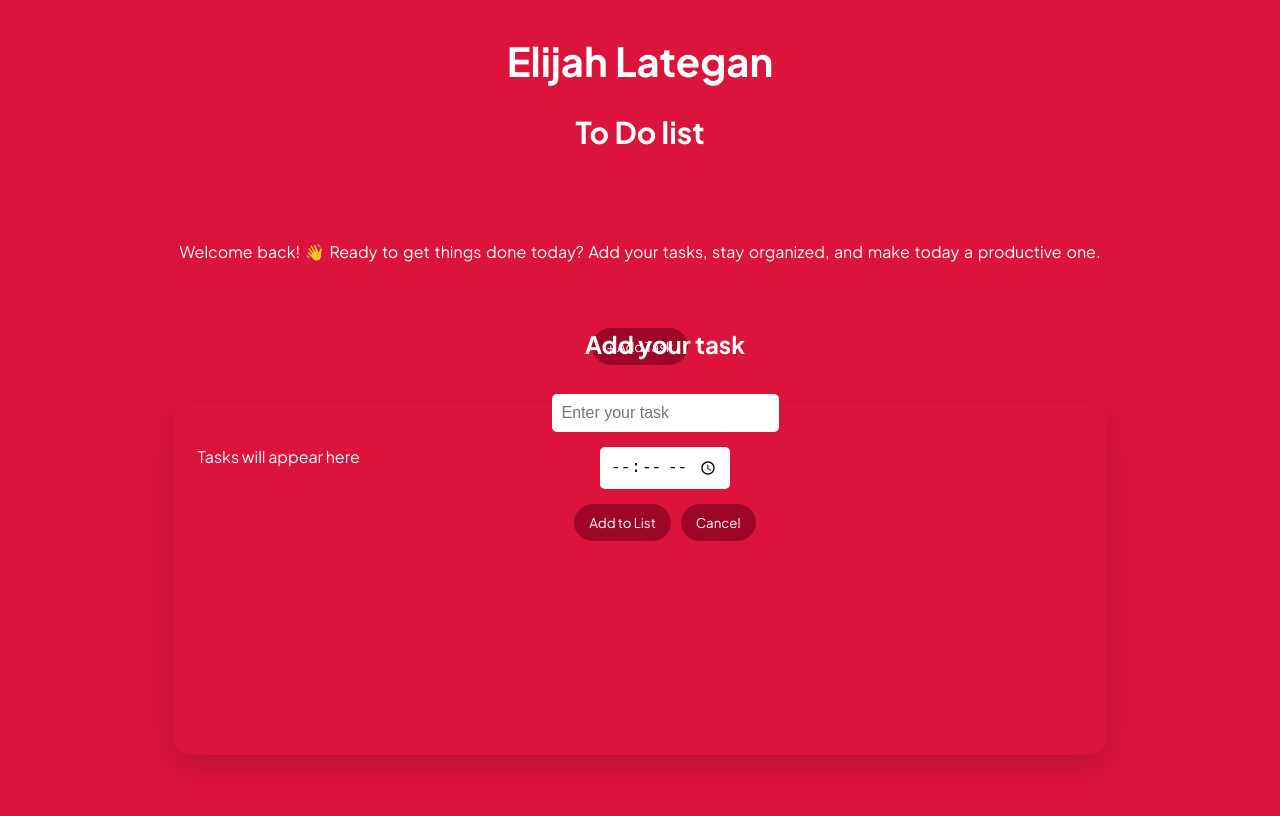
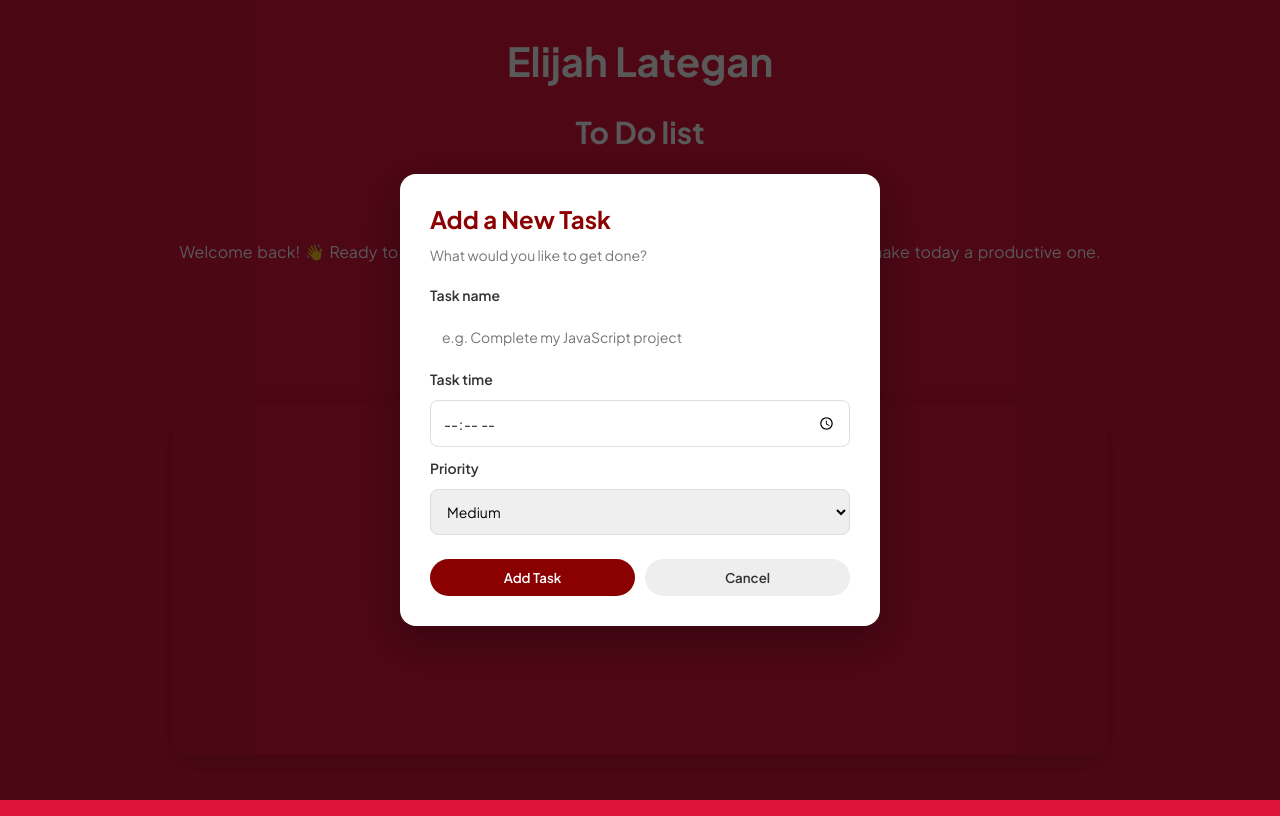
Before and after one commit to Elijah736/todolist_selfproject, a plain HTML site: page index.html in a window 1280 px wide. Both pictures are taken after a click on the button "+ Add Task". Drawn offline with Linux system fonts and the light colour scheme.

Commit message:
added priority badge and did better styling fothe task model

```diff
--- a/index.html
+++ b/index.html
@@ -26,18 +26,34 @@
 
 
 
-        <div id="taskop" class="taskmodel">
-            <h2>Add your task</h2>
+    <div id="taskop" class="task-overlay">
+        <div class="task-model">
+            <h2>Add a New Task</h2>
+            <p class="modal-description">What would you like to get done?</p>
 
-            <input type="text" placeholder="Enter your task" id="taskinput">
+            <label for="taskinput">Task name</label>
+            <input
+                type="text"
+                id="taskinput"
+                placeholder="e.g. Complete my JavaScript project"
+            >
 
+            <label for="tasktime">Task time</label>
             <input type="time" id="tasktime">
 
-            <div class="btn-container">
-                <button id="addbtn" onclick="addtolist()">Add to List</button>
+            <label for="taskpriority">Priority</label>
+            <select id="taskpriority">
+                <option value="Low">Low</option>
+                <option value="Medium" selected>Medium</option>
+                <option value="High">High</option>
+            </select>
+
+            <div class="modal-buttons">
+                <button id="addbtn">Add Task</button>
                 <button id="cancelbtn">Cancel</button>
             </div>
         </div>
+    </div>
 
 
 
--- a/index.js
+++ b/index.js
@@ -1,3 +1,12 @@
+let tasks = JSON.parse(localStorage.getItem("tasks")) || [];
+
+function saveTasks() {
+    localStorage.setItem("tasks", JSON.stringify(tasks))
+}
+
+
+
+
 const taskinput = document.getElementById("taskinput");
 const addbtn = document.getElementById("addbtn");
 const displayarea = document.getElementById("displayarea");
@@ -18,53 +27,116 @@ cancel.addEventListener("click", () => {
     model.style.display = "none";
 });
 
+addbtn.addEventListener("click", function () {
+
+    const text = taskinput.value;
+    const time = tasktime.value;
+
+    if (text.trim() === "") {
+        return;
+    }
+
+    const newTask = {
+        id: Date.now(),
+        text: text,
+        time: time,
+        priority: taskpriority.value,
+        completed: false
+    };
+
+    tasks.push(newTask);
+
+    saveTasks();
+
+    taskinput.value = "";
+    tasktime.value = "";
+
+    model.style.display = "none";
+
+    renderTasks();
+});
 
 
 
 
-addbtn.addEventListener("click", function () {
-    const text = taskinput.value;
-    if (text.trim() === "") {
-        return;
-    }
+
+
+
+function renderTasks() {
+
+    displayarea.innerHTML = "";
+
+    tasks.forEach(function(task) {
 
         const card = document.createElement("div");
         card.classList.add("task-card");
 
         const taskText = document.createElement("p");
-    taskText.textContent = text;
+
+        taskText.textContent = task.text;
+
+        if (task.completed) {
+            taskText.classList.add("completed");
+        }
 
         const buttonContainer = document.createElement("div");
         buttonContainer.classList.add("buttons");
 
-
-// This is the complete and delete buttons
-
-
         const completeBtn = document.createElement("button");
+        completeBtn.textContent = "✓ Complete";
         completeBtn.classList.add("complete-btn");
-    completeBtn.textContent = "✓ Complete";
 
         const deleteBtn = document.createElement("button");
+        deleteBtn.textContent = "🗑 Delete";
         deleteBtn.classList.add("delete-btn");
-    deleteBtn.textContent = "🗑 Delete";
 
+        completeBtn.addEventListener("click", function() {
+
+            task.completed = !task.completed;
+
+            saveTasks();
+            renderTasks();
+
+        });
+
+        deleteBtn.addEventListener("click", function() {
+
+            tasks = tasks.filter(function(item) {
+                return item.id !== task.id;
+            });
+
+            saveTasks();
+            renderTasks();
+
+        });
 
         buttonContainer.appendChild(completeBtn);
         buttonContainer.appendChild(deleteBtn);
 
-    deleteBtn.addEventListener("click", function () {
-    card.remove();});
+        card.appendChild(taskText);
 
-    completeBtn.addEventListener("click", function () {
-    taskText.classList.toggle("completed");});
+        if (task.time) {
+            const taskTime = document.createElement("span");
+            taskTime.textContent = task.time;
+            card.appendChild(taskTime);
+        }
 
-
-//==================================================
-
-    // Add text and buttons to card
-    card.appendChild(taskText);
         card.appendChild(buttonContainer);
 
         displayarea.appendChild(card);
+
+
+        const priorityBadge = document.createElement("span");
+        const taskpriority = document.getElementById("taskpriority");
+
+        priorityBadge.textContent = taskpriority;
+        priorityBadge.classList.add("priorityBadge", taskpriority.toLowerCase());
+
+        card.append(taskText);
+        card.append(priorityBadge);
+        card.append(buttonContainer);
     });
+}
+
+
+renderTasks()
--- a/style.css
+++ b/style.css
@@ -167,37 +167,134 @@ body {
 
 }
 
-#taskop {
-    display:none;
-    position:fixed;
-    left:0;
-    top:0;
-    width:100%;
-    height:100%;
-    justify-content:center;
-    align-items:center;
+/* Dark background behind the modal */
+.task-overlay {
+    display: none;
+    position: fixed;
+    inset: 0;
+    background: rgba(0, 0, 0, 0.65);
+    justify-content: center;
+    align-items: center;
+    z-index: 1000;
+    padding: 20px;
 }
 
-.taskmodel {
-    text-align: center;
-    justify-content: center;
-    padding:25px;
-    border-radius:10px;
-    width:350px;
-    display:flex;
-    flex-direction:column;
-    gap:15px;
+/* The actual modal */
+.task-model {
+    background: #ffffff;
+    color: #222;
+    width: 420px;
+    max-width: 100%;
+    padding: 30px;
+    border-radius: 16px;
+    display: flex;
+    flex-direction: column;
+    gap: 12px;
+    box-shadow: 0 15px 40px rgba(0, 0, 0, 0.3);
+    animation: modalAppear 0.25s ease;
 }
 
-input {
-    border: none;
-    border-radius: 5px;
-    padding:10px;
-    font-size:16px;
+.task-model h2 {
+    margin: 0;
+    font-size: 24px;
+    color: #8b0000;
 }
 
-.btn-container {
+.modal-description {
+    margin: 0 0 10px;
+    color: #777;
+    font-size: 14px;
+}
+
+.task-model label {
+    font-size: 14px;
+    font-weight: 600;
+    color: #333;
+}
+
+.task-model input,
+.task-model select {
+    width: 100%;
+    padding: 12px;
+    border: 1px solid #ddd;
+    border-radius: 8px;
+    font-family: inherit;
+    font-size: 14px;
+    box-sizing: border-box;
+    outline: none;
+}
+
+.task-model input:focus,
+.task-model select:focus {
+    border-color: #8b0000;
+    box-shadow: 0 0 0 3px rgba(139, 0, 0, 0.1);
+}
+
+.modal-buttons {
+    display: flex;
     gap: 10px;
-    display:flex;
-    justify-content:space-between;
+    margin-top: 12px;
 }
+
+.modal-buttons button {
+    flex: 1;
+    padding: 12px;
+    border: none;
+    border-radius: 8px;
+    cursor: pointer;
+    font-family: inherit;
+    font-weight: 600;
+}
+
+#addbtn {
+    background: #8b0000;
+    color: white;
+}
+
+#addbtn:hover {
+    background: #650000;
+}
+
+#cancelbtn {
+    background: #eeeeee;
+    color: #333;
+}
+
+#cancelbtn:hover {
+    background: #dddddd;
+}
+
+
+.priority-badge {
+    padding: 5px 10px;
+    border-radius: 20px;
+    font-size: 12px;
+    font-weight: 700;
+}
+
+.priority-badge.low {
+    background: #d9f5df;
+    color: #187333;
+}
+
+.priority-badge.medium {
+    background: #fff0c2;
+    color: #8a5b00;
+}
+
+.priority-badge.high {
+    background: #ffe0e0;
+    color: #b00020;
+}
+
+@keyframes modalAppear {
+    from {
+        opacity: 0;
+        transform: translateY(-15px);
+    }
+
+    to {
+        opacity: 1;
+        transform: translateY(0);
+    }
+}
```
Lines whose indentation alone changed are shown as unchanged.
